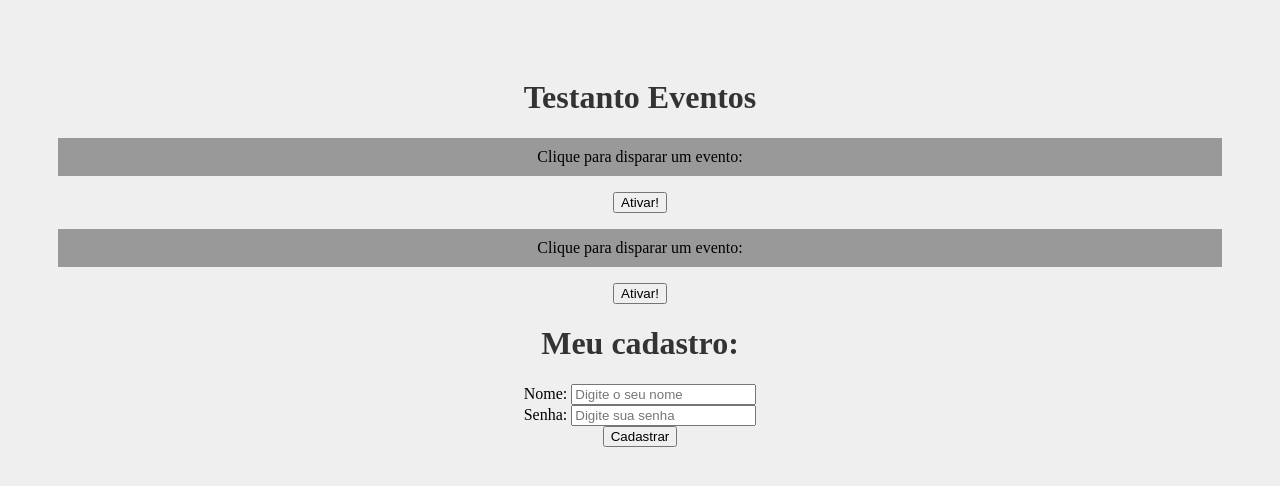
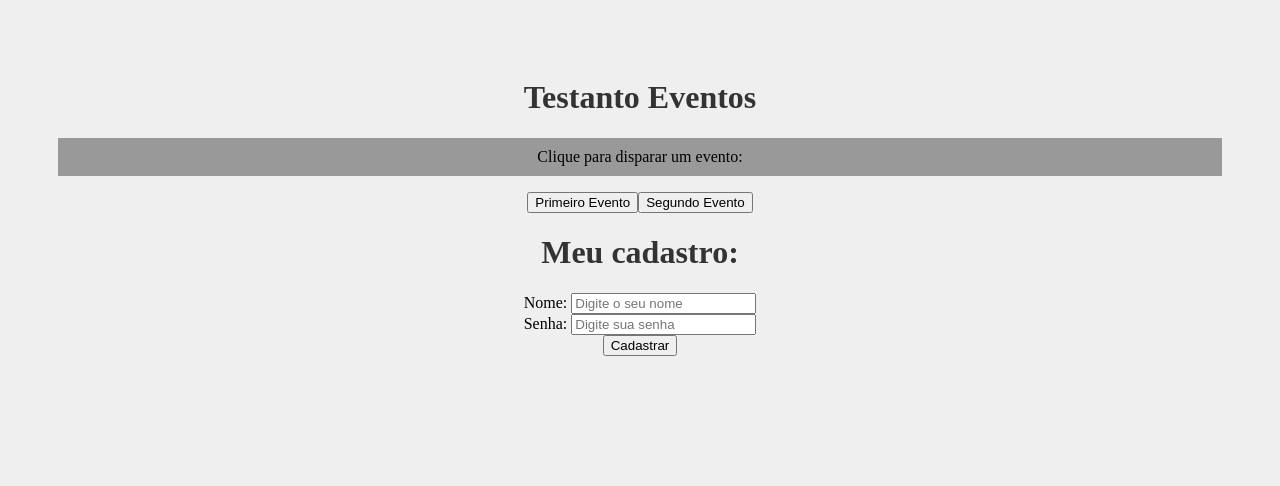
Before and after one commit to FalcaoHS/ReactCurso, a React (Create React App) app in the folder curso/: page / in a window 1280 px wide. Shown: the top 486 px of the page. Built offline with nearby package versions, Linux system fonts and the light colour scheme.

Commit message:
Aula 11 Passando Funções através de PROPs dso componentes

```diff
--- a/curso/src/App.js
+++ b/curso/src/App.js
@@ -5,8 +5,7 @@
   return (
     <div className="App">
       <h1>Testanto Eventos</h1>
-      <Evento numero="1"/>
-      <Evento numero="2"/>
+      <Evento />
       <Form />
     </div>
   )
--- a/curso/src/components/Evento.js
+++ b/curso/src/components/Evento.js
@@ -1,12 +1,21 @@
-function Evento({ numero }){
+import Button from "./evento/Button"
+
+function Evento(){
     function meuEvento(){
-        console.log(`Opa, fui ativado! ${numero} `)
+        console.log(`Ativando Primeiro Evento`)
     }
+
+    function segundoEvento(){
+        console.log(`Ativando Segundo Evento`)
+    }
+
+
 
     return(
         <div>
             <p>Clique para disparar um evento:</p>
-            <button onClick={meuEvento}>Ativar!</button>
+            <Button event={meuEvento} text="Primeiro Evento" />
+            <Button event={segundoEvento} text="Segundo Evento" />
         </div>
 
     )
--- /dev/null
+++ b/curso/src/components/evento/Button.js
@@ -0,0 +1,5 @@
+function Button(props){
+    return <button onClick={props.event}>{props.text}</button>
+}
+
+export default Button
```
